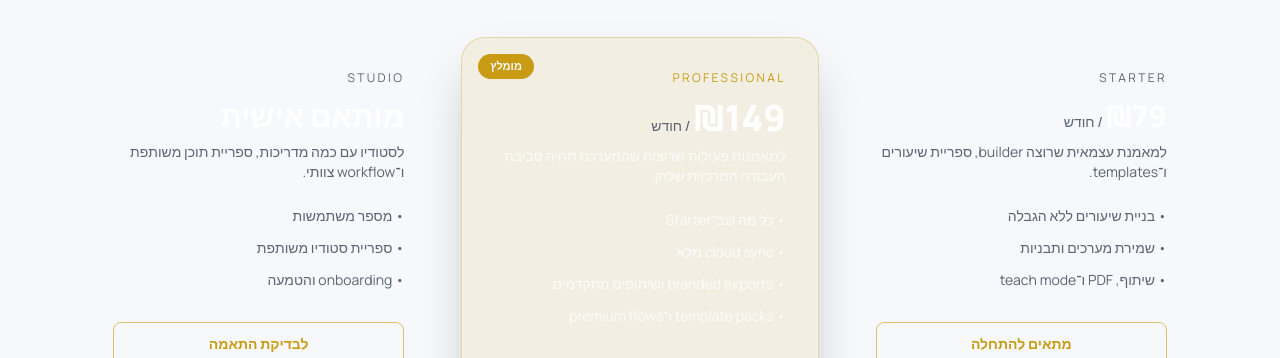
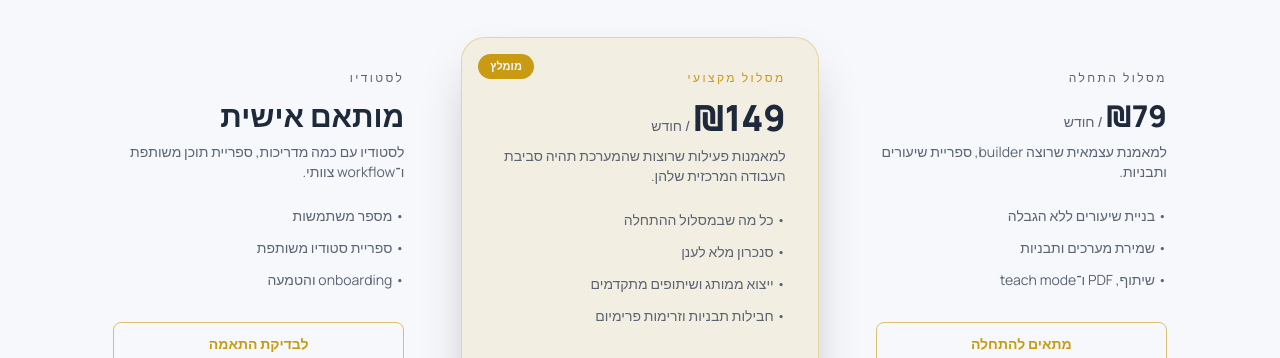
Before and after one commit to erez1980/midnight-luxe-pilates, a React (Vite) app: page / in a window 1280 px wide. Shown: the part 2442-2800 px from the top of the page. Built offline with nearby package versions, Linux system fonts and the light colour scheme; no server answers; a web font is replaced by a local one.

Commit message:
Add manual theme toggle and remove remaining UI English

```diff
--- a/src/App.tsx
+++ b/src/App.tsx
@@ -17,7 +17,9 @@ import {
   Share2,
   Mail,
   Sliders,
-  ChevronLeft
+  ChevronLeft,
+  Sun,
+  Moon
 } from 'lucide-react';
 import { Lesson } from './types';
 import { INITIAL_LESSONS } from './data';
@@ -35,6 +37,14 @@ import Button from './components/ui/Button';
 
 export default function App() {
   const [activeScreen, setActiveScreen] = useState<'home' | 'library' | 'builder' | 'lessons' | 'session'>('home');
+  const [themeMode, setThemeMode] = useState<'system' | 'light' | 'dark'>(() => {
+    try {
+      const saved = localStorage.getItem('pilates-theme-mode');
+      return saved === 'light' || saved === 'dark' || saved === 'system' ? saved : 'system';
+    } catch {
+      return 'system';
+    }
+  });
   const [theme, setTheme] = useState<'light' | 'dark'>(() =>
     window.matchMedia && window.matchMedia('(prefers-color-scheme: light)').matches ? 'light' : 'dark'
   );
@@ -126,11 +136,21 @@ export default function App() {
 
   useEffect(() => {
     const media = window.matchMedia('(prefers-color-scheme: light)');
-    const handler = (event: MediaQueryListEvent) => setTheme(event.matches ? 'light' : 'dark');
-    setTheme(media.matches ? 'light' : 'dark');
+    const handler = (event: MediaQueryListEvent) => {
+      if (themeMode === 'system') setTheme(event.matches ? 'light' : 'dark');
+    };
+    setTheme(themeMode === 'system' ? (media.matches ? 'light' : 'dark') : themeMode);
     media.addEventListener?.('change', handler);
     return () => media.removeEventListener?.('change', handler);
-  }, []);
+  }, [themeMode]);
+
+  useEffect(() => {
+    try {
+      localStorage.setItem('pilates-theme-mode', themeMode);
+    } catch {
+      // ignore storage issues for theme preference
+    }
+  }, [themeMode]);
 
   useEffect(() => {
     document.documentElement.dataset.theme = theme;
@@ -400,10 +420,20 @@ export default function App() {
               </Button>
             )}
 
+            <Button
+              onClick={() => setThemeMode((current) => current === 'light' ? 'dark' : 'light')}
+              variant="surface"
+              size="icon"
+              aria-label={theme === 'light' ? 'מעבר למצב כהה' : 'מעבר למצב בהיר'}
+              title={theme === 'light' ? 'מעבר למצב כהה' : 'מעבר למצב בהיר'}
+            >
+              {theme === 'light' ? <Moon className="w-4 h-4" /> : <Sun className="w-4 h-4" />}
+            </Button>
+
             {/* Mobile burger toggle */}
             <button
               onClick={() => setIsMobileMenuOpen(!isMobileMenuOpen)}
-              className="lg:hidden p-2 text-on-surface-variant hover:text-white transition-colors"
+              className="lg:hidden p-2 text-on-surface-variant hover:text-on-surface transition-colors"
             >
               {isMobileMenuOpen ? <X className="w-6 h-6" /> : <Menu className="w-6 h-6" />}
             </button>
@@ -544,8 +574,8 @@ export default function App() {
                       <div className="text-sm text-white">לתרגילים, מערכים ושיתוף</div>
                     </div>
                     <div className="rounded-2xl border border-white/10 bg-black/25 backdrop-blur-md p-5">
-                      <div className="text-3xl font-black text-secondary mb-2">Premium</div>
-                      <div className="text-sm text-white">UX שמרגיש כמו מוצר בתשלום</div>
+                      <div className="text-3xl font-black text-secondary mb-2">פרימיום</div>
+                      <div className="text-sm text-on-surface">חוויית שימוש שמרגישה כמו מוצר בתשלום</div>
                     </div>
                   </div>
                 </div>
@@ -674,9 +704,9 @@ export default function App() {
 
                 <div className="grid grid-cols-1 lg:grid-cols-3 gap-6 items-stretch">
                   <div className="rounded-3xl border border-white/8 bg-white/[0.02] p-8">
-                    <div className="text-xs uppercase tracking-[0.2em] text-on-surface-variant mb-3">Starter</div>
-                    <div className="text-white text-3xl font-black mb-2">₪79<span className="text-sm font-medium text-on-surface-variant"> / חודש</span></div>
-                    <p className="text-sm text-on-surface-variant mb-6">למאמנת עצמאית שרוצה builder, ספריית שיעורים ו־templates.</p>
+                    <div className="text-xs tracking-[0.2em] text-on-surface-variant mb-3">מסלול התחלה</div>
+                    <div className="text-on-surface text-3xl font-black mb-2">₪79<span className="text-sm font-medium text-on-surface-variant"> / חודש</span></div>
+                    <p className="text-sm text-on-surface-variant mb-6">למאמנת עצמאית שרוצה builder, ספריית שיעורים ותבניות.</p>
                     <div className="space-y-3 text-sm text-on-surface-variant mb-8">
                       <div>• בניית שיעורים ללא הגבלה</div>
                       <div>• שמירת מערכים ותבניות</div>
@@ -687,28 +717,28 @@ export default function App() {
 
                   <div className="rounded-3xl border border-secondary/30 bg-secondary/10 p-8 shadow-2xl relative overflow-hidden">
                     <div className="absolute top-4 left-4 rounded-full bg-secondary text-background text-[11px] font-bold px-3 py-1">מומלץ</div>
-                    <div className="text-xs uppercase tracking-[0.2em] text-secondary mb-3">Professional</div>
-                    <div className="text-white text-4xl font-black mb-2">₪149<span className="text-sm font-medium text-on-surface-variant"> / חודש</span></div>
-                    <p className="text-sm text-white/80 mb-6">למאמנות פעילות שרוצות שהמערכת תהיה סביבת העבודה המרכזית שלהן.</p>
-                    <div className="space-y-3 text-sm text-white/85 mb-8">
-                      <div>• כל מה שב־Starter</div>
-                      <div>• cloud sync מלא</div>
-                      <div>• branded exports ושיתופים מתקדמים</div>
-                      <div>• template packs ו־premium flows</div>
+                    <div className="text-xs tracking-[0.2em] text-secondary mb-3">מסלול מקצועי</div>
+                    <div className="text-on-surface text-4xl font-black mb-2">₪149<span className="text-sm font-medium text-on-surface-variant"> / חודש</span></div>
+                    <p className="text-sm text-on-surface-variant mb-6">למאמנות פעילות שרוצות שהמערכת תהיה סביבת העבודה המרכזית שלהן.</p>
+                    <div className="space-y-3 text-sm text-on-surface-variant mb-8">
+                      <div>• כל מה שבמסלול ההתחלה</div>
+                      <div>• סנכרון מלא לענן</div>
+                      <div>• ייצוא ממותג ושיתופים מתקדמים</div>
+                      <div>• חבילות תבניות וזרימות פרימיום</div>
                     </div>
                     <Button size="md" variant="primary" onClick={() => goToProtected('builder')} className="w-full">זה המסלול המומלץ</Button>
                   </div>
 
                   <div className="rounded-3xl border border-white/8 bg-white/[0.02] p-8">
-                    <div className="text-xs uppercase tracking-[0.2em] text-on-surface-variant mb-3">Studio</div>
-                    <div className="text-white text-3xl font-black mb-2">מותאם אישית</div>
+                    <div className="text-xs tracking-[0.2em] text-on-surface-variant mb-3">לסטודיו</div>
+                    <div className="text-on-surface text-3xl font-black mb-2">מותאם אישית</div>
                     <p className="text-sm text-on-surface-variant mb-6">לסטודיו עם כמה מדריכות, ספריית תוכן משותפת ו־workflow צוותי.</p>
                     <div className="space-y-3 text-sm text-on-surface-variant mb-8">
                       <div>• מספר משתמשות</div>
                       <div>• ספריית סטודיו משותפת</div>
                       <div>• onboarding והטמעה</div>
                     </div>
-                    <Button size="md" variant="outline" onClick={() => setUiNotice('מסלול Studio עדיין לא מחובר לטופס מכירה. אפשר להתחיל כרגע עם Professional.')} className="w-full">לבדיקת התאמה</Button>
+                    <Button size="md" variant="outline" onClick={() => setUiNotice('מסלול סטודיו עדיין לא מחובר לטופס מכירה. אפשר להתחיל כרגע עם המסלול המקצועי.')} className="w-full">לבדיקת התאמה</Button>
                   </div>
                 </div>
               </div>
@@ -865,12 +895,12 @@ function LockedWorkspace({ onGoogleLogin }: { onGoogleLogin: () => void }) {
             <div className="mb-6 h-16 w-16 rounded-full border border-secondary/30 bg-secondary/10 flex items-center justify-center text-secondary">
               <LogIn className="w-8 h-8" />
             </div>
-            <div className="inline-flex items-center gap-2 rounded-full border border-secondary/20 bg-secondary/10 px-3 py-1 text-[11px] uppercase tracking-[0.2em] text-secondary mb-4">
-              Private coach workspace
+            <div className="inline-flex items-center gap-2 rounded-full border border-secondary/20 bg-secondary/10 px-3 py-1 text-[11px] tracking-[0.2em] text-secondary mb-4">
+              סביבת עבודה למאמנות
             </div>
-            <h2 className="serif-text text-3xl md:text-4xl font-bold text-white mb-4">האזור הזה נפתח אחרי התחברות</h2>
+            <h2 className="serif-text text-3xl md:text-4xl font-bold text-on-surface mb-4">האזור הזה נפתח אחרי התחברות</h2>
             <p className="text-on-surface-variant leading-relaxed mb-6">
-              מאגר התרגילים פתוח לצפייה חופשית. Builder, ספריית השיעורים, templates והסנכרון לענן מיועדים למאמנות שמנהלות פה את כל סביבת העבודה שלהן.
+              מאגר התרגילים פתוח לצפייה חופשית. Builder, ספריית השיעורים, תבניות והסנכרון לענן מיועדים למאמנות שמנהלות פה את כל סביבת העבודה שלהן.
             </p>
             <div className="flex flex-col sm:flex-row gap-3">
               <Button onClick={onGoogleLogin} size="md" variant="primary" className="w-full sm:w-auto">
@@ -887,15 +917,15 @@ function LockedWorkspace({ onGoogleLogin }: { onGoogleLogin: () => void }) {
 
           <div className="grid sm:grid-cols-3 gap-4">
             <div className="rounded-2xl border border-white/8 bg-white/[0.02] p-4">
-              <div className="text-white font-bold mb-2">Builder חכם</div>
+              <div className="text-on-surface font-bold mb-2">בניית שיעור חכמה</div>
               <div className="text-sm text-on-surface-variant">בניית שיעורים לפי מטרה, רמה, משך וציוד.</div>
             </div>
             <div className="rounded-2xl border border-white/8 bg-white/[0.02] p-4">
-              <div className="text-white font-bold mb-2">Templates</div>
+              <div className="text-on-surface font-bold mb-2">תבניות</div>
               <div className="text-sm text-on-surface-variant">שכפול והתאמה של מערכים בלי להתחיל כל פעם מאפס.</div>
             </div>
             <div className="rounded-2xl border border-white/8 bg-white/[0.02] p-4">
-              <div className="text-white font-bold mb-2">Cloud sync</div>
+              <div className="text-on-surface font-bold mb-2">סנכרון לענן</div>
               <div className="text-sm text-on-surface-variant">ספריית שיעורים מסונכרנת ונגישה מכל מכשיר.</div>
             </div>
           </div>
--- a/src/components/CoachingSession.tsx
+++ b/src/components/CoachingSession.tsx
@@ -404,7 +404,7 @@ export default function CoachingSession({ lesson, onFinishSession }: CoachingSes
       {showFinishConfirm && (
         <div className="fixed inset-0 z-50 flex items-center justify-center bg-black/70 backdrop-blur-sm p-6">
           <div className="w-full max-w-md rounded-3xl border border-secondary/20 bg-surface-container-high p-6 shadow-2xl">
-            <div className="text-xs uppercase tracking-[0.2em] text-secondary font-bold mb-3">Finish session</div>
+            <div className="text-xs tracking-[0.2em] text-secondary font-bold mb-3">סיום שיעור</div>
             <h3 className="serif-text text-2xl text-white font-bold mb-3">לסיים את השיעור ולעבור לסיכום?</h3>
             <p className="text-sm text-on-surface-variant leading-relaxed mb-6">
               זהו התרגיל האחרון. אם תמשיכי עכשיו, תעברי למסך הסיכום של השיעור.
--- a/src/components/LessonBuilder.tsx
+++ b/src/components/LessonBuilder.tsx
@@ -344,7 +344,7 @@ export default function LessonBuilder({ onSaveLesson, existingLessonToEdit = nul
       <div className="mb-12 space-y-8">
         <div>
           <div className="inline-block mb-3 px-4 py-1 border-l border-r border-secondary/40">
-            <span className="uppercase tracking-[0.2em] text-secondary text-xs font-semibold">Premium lesson builder</span>
+            <span className="tracking-[0.2em] text-secondary text-xs font-semibold">בניית שיעור</span>
           </div>
           <h2 className="serif-text text-3xl md:text-5xl font-bold text-white mb-4">
             {existingLessonToEdit ? 'עריכת מערך שיעור' : 'בניית שיעור בצורה מקצועית וברורה'}
```
Also changed, not shown: src/components/MyLessons.tsx (+13 -13 lines).
